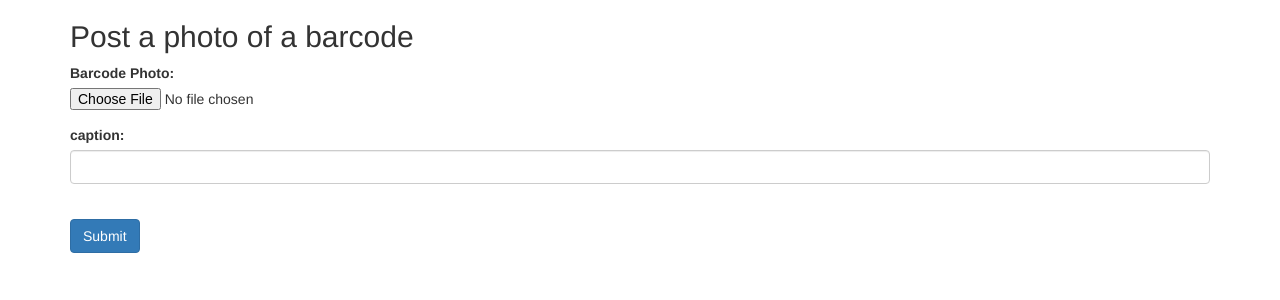
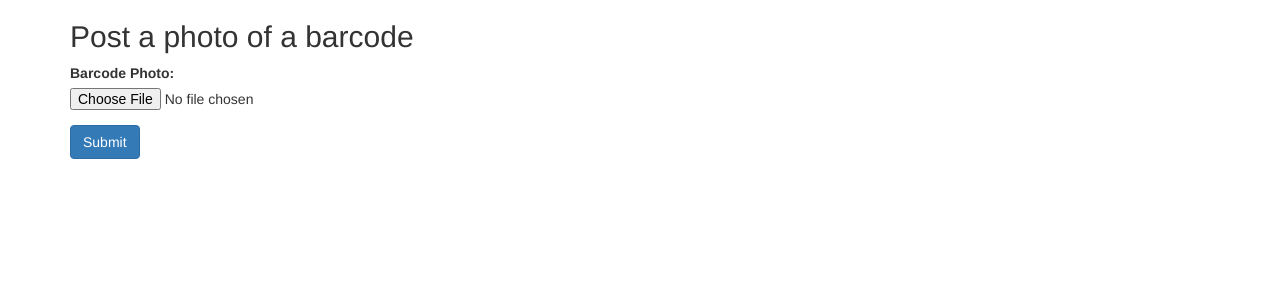
Before and after one commit to ibrentlam/photocapture, a PHP site: page / in a window 1280 px wide. Shown: the top 300 px of the page. Run offline with PHP 8.4, Linux system fonts and the light colour scheme.

Commit message:
removed old caption field

```diff
--- a/index.php
+++ b/index.php
@@ -5,7 +5,6 @@ date_default_timezone_set('America/New_York');
 $answer = "Post a photo of a barcode";
 if(isset($_POST['submit'])){
 	$imgdir = $_SERVER['DOCUMENT_ROOT'] . '/images';
-	$caption = $_POST['mycaption'];
 	$tmp_name = $_FILES['myimage']['tmp_name'];
         $name = basename($_FILES['myimage']['name']);
 	$timestamp=date('c');
@@ -52,21 +51,14 @@ if(isset($_POST['submit'])){
 <div class="container">
 <h2><?php echo $answer; ?></h2>
 <form action="#" method="post" enctype="multipart/form-data">
+
 <div class="form-group">
-
 <label for="myimage">Barcode Photo:</label>
 <input type="file" id="myimage" name="myimage" accept="image/*" capture value="take photo">
+</div>
 
-<!--
-<label class="btn btn-primary btn-file">
-   Upload Barcode<input type="file" style="display: none;" id="myimage" name="myimage" accept="image/*" capture>
-</label> -->
-</div>
-<div class="form-group">
-<label for="mycaption">caption: </label>
-<input type="text" name="mycaption" id="mycaption" class="form-control"><br>
-</div>
 <button type="submit" name="submit" class="btn btn-primary">Submit</button>
+
 </form>
 </div>
 <script src="https://ajax.googleapis.com/ajax/libs/jquery/1.12.4/jquery.min.js"></script>
```
Also changed, not shown: textability.php (deleted, +0 -27 lines).
